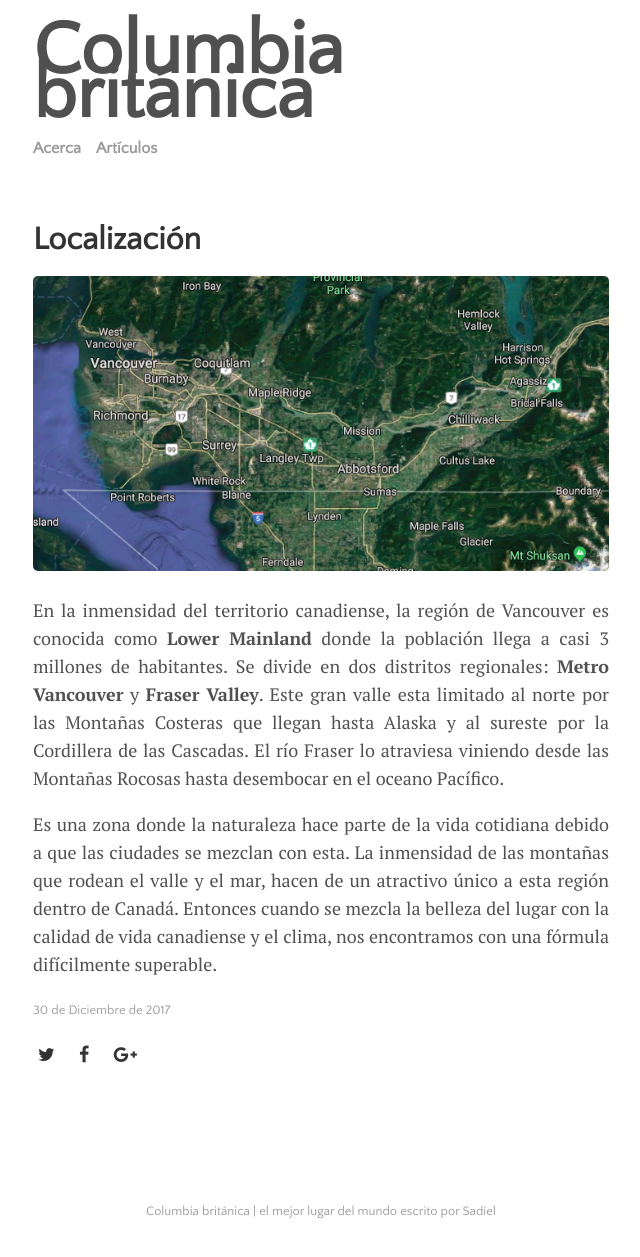
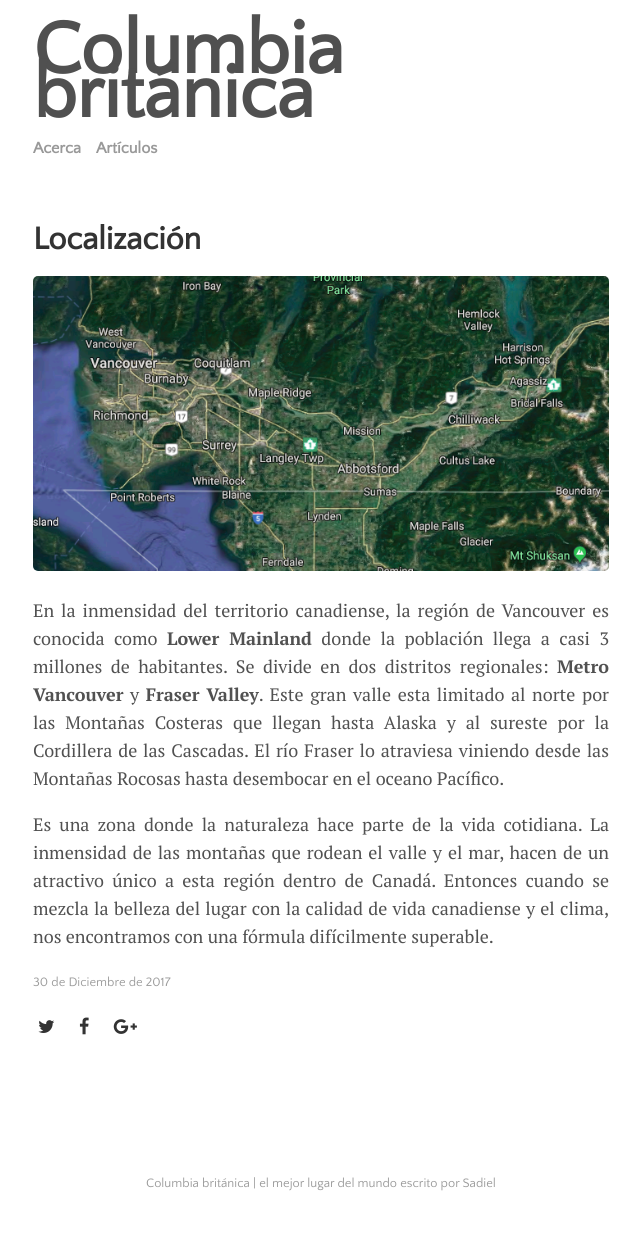
Before and after one commit to sadiel/blog, a Jekyll site: the page built from _posts/2017-12-29-localizacion.md, in a window 1280 px wide. Shown: the whole page, without its empty margins (319-959 px from the left). Built offline with Jekyll 4.4.1, drawn with Linux system fonts in a browser that asks for light colours; nearby versions of some CDN libraries; after the commit the page ends 1229 px from its top, so only the background shows below that.

Commit message:
Fix localizacion post

```diff
--- a/_posts/2017-12-29-localizacion.md
+++ b/_posts/2017-12-29-localizacion.md
@@ -10,4 +10,4 @@ image: LowerMainland.png
 
 En la inmensidad del territorio canadiense, la región de Vancouver es conocida como <strong>Lower Mainland</strong> donde la población llega a casi 3 millones de habitantes. Se divide en dos distritos regionales: <strong>Metro Vancouver</strong> y <strong>Fraser Valley</strong>. Este gran valle esta limitado al norte por las Montañas Costeras que llegan hasta Alaska y al sureste por la Cordillera de las Cascadas. El río Fraser lo atraviesa viniendo desde las Montañas Rocosas hasta desembocar en el oceano Pacífico.
 
-Es una zona donde la naturaleza hace parte de la vida cotidiana debido a que las ciudades se mezclan con esta. La inmensidad de las montañas que rodean el valle y el mar, hacen de un atractivo único a esta región dentro de Canadá. Entonces cuando se mezcla la belleza del lugar con la calidad de vida canadiense y el clima, nos encontramos con una fórmula difícilmente superable.
+Es una zona donde la naturaleza hace parte de la vida cotidiana. La inmensidad de las montañas que rodean el valle y el mar, hacen de un atractivo único a esta región dentro de Canadá. Entonces cuando se mezcla la belleza del lugar con la calidad de vida canadiense y el clima, nos encontramos con una fórmula difícilmente superable.
```
